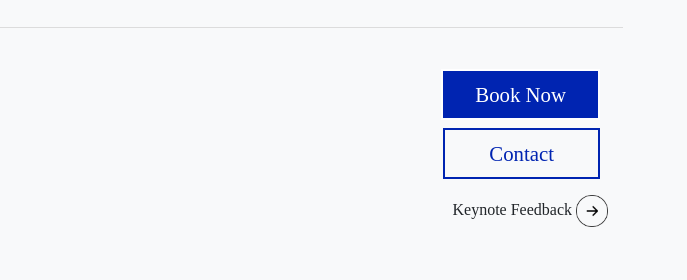
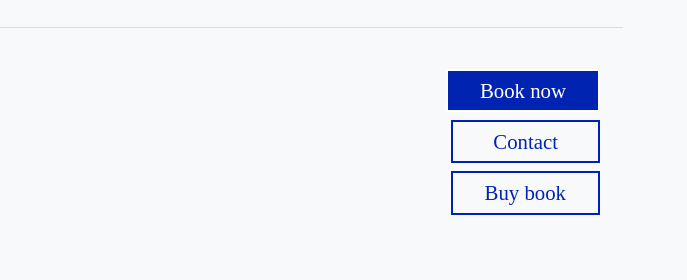
Before and after one commit to BridgeLabsDesign/kalenga-website, a website: page index.html in a window 1280 px wide. Shown: the part 91-371 px from the top of the page, 593-1280 px from the left. Drawn offline with Linux system fonts and the light colour scheme.

Commit message:
changed home buttons

```diff
--- a/index.html
+++ b/index.html
@@ -63,12 +63,9 @@
         </div>
         <div class="bio-contact">
           <div class="bio-contact-column">
-            <a class="home-book-now-button" href="#">Book Now</a>
+            <a class="home-book-now-button" href="#">Book now</a>
             <a class="home-contact-button" href="#">Contact</a>
-            <div class="keynote-container">
-              <span class="keynote-text">Keynote Feedback</span>
-              <img class="arrow-keynote" src="../img/arrow-black.png">
-            </div>
+            <a class="home-buy-book-button" href="#">Buy book</a>
           </div>
         </div>
       </div>
--- a/scss/_masthead.scss
+++ b/scss/_masthead.scss
@@ -36,20 +36,6 @@ header{
   cursor:pointer;
 }
 
-.home-book-now-button, .home-book-now-button:hover{
-  border: 2px solid;
-  padding: 1vh;
-  text-align: center;
-  padding-left: 4vh;
-  padding-right: 4vh;
-  font-size: 2.6vh;
-  margin-bottom:1vh;
-  margin-left:1vh;
-  margin-right:1vh;
-  color: white;
-  background-color: #0024B1;
-  text-decoration: none;
-}
 
 .keynote-container{
   margin-left:2vh;
@@ -71,11 +57,41 @@ header{
   margin-right:1vh;
 }
 
+.home-book-now-button, .home-book-now-button:hover{
+  border: 2px solid;
+  padding: 0.5vh;
+  text-align: center;
+  padding-left: 4vh;
+  padding-right: 4vh;
+  font-size: 2.6vh;
+  margin-bottom:1vh;
+  margin-left:1vh;
+  margin-right:1vh;
+  color: white;
+  background-color: #0024B1;
+  text-decoration: none;
+}
+
 .home-contact-button, .home-contact-button:hover{
   border: 2px solid  #0024B1;
-  padding: 1vh;
-  padding-left: 5.5vh;
-  padding-right: 5.5vh;
+  padding: 0.5vh;
+  padding-left: 5vh;
+  padding-right: 5vh;
+  margin-left:1vh;
+  margin-right:1vh;
+  margin-bottom:1vh;
+  text-align: center;
+  font-size: 2.6vh;
+  color: #0024B1;
+  background-color:transparent;
+  text-decoration: none;
+}
+
+.home-buy-book-button, .home-buy-book-button:hover{
+  border: 2px solid  #0024B1;
+  padding: 0.5vh;
+  padding-left: 4vh;
+  padding-right: 4vh;
   margin-left:1vh;
   margin-right:1vh;
   text-align: center;
```
Also changed, not shown: css/landing-page.css, css/landing-page.min.css.
